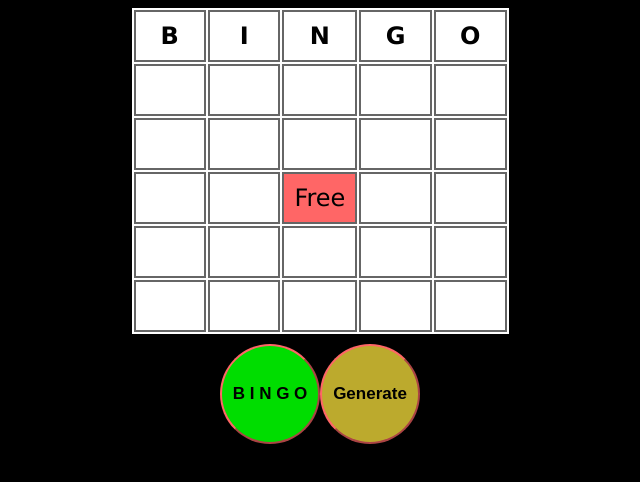
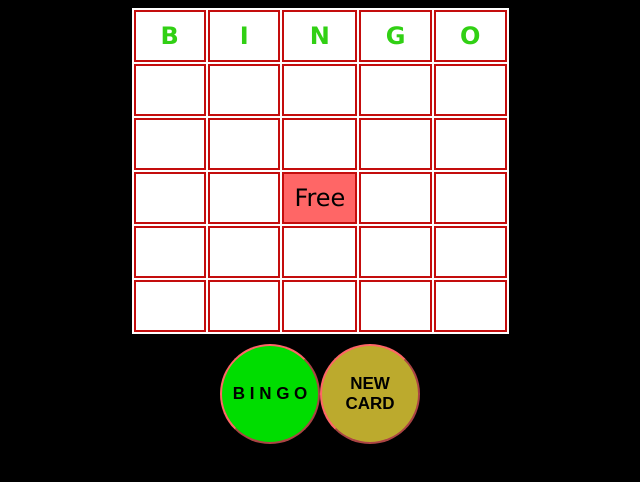
Before and after one commit to AndrewSaghatuy/bingo-test-game, a website: page public/html/index.html in a window 1280 px wide. Shown: the whole page, without its empty margins (320-960 px from the left). Drawn offline with nearby package versions, Linux system fonts and the light colour scheme.

Commit message:
QAREA -> test -> bg8 Create structure folder(p4)

```diff
--- a/public/css/main.css
+++ b/public/css/main.css
@@ -15,9 +15,14 @@ body{
 #bingo-card table{
     color:#000;
 }
+
+#bingo-card table th {
+    color: #31d014;
+}
+
 #bingo-card table th, #bingo-card table td {
     padding: 10px;
-    border: 2px #666 solid;
+    border: 2px #c40d0d solid;
     text-align: center;
     font-size: 24px;
 }
--- a/public/html/index.html
+++ b/public/html/index.html
@@ -59,7 +59,7 @@
         <button id="btn-bingo">B I N G O</button>
     </div>
     <div>
-        <button id="btn-generate">Generate</button>
+        <button id="btn-generate">NEW CARD</button>
     </div>
 </div>
 </body>
--- a/public/javascript/main.js
+++ b/public/javascript/main.js
@@ -1,4 +1,5 @@
 $(document).ready(function() {
+    /*Generate bingo cards*/
     $("#btn-generate").click(function () {
         $.post("/generate",
         function (data) {
```
